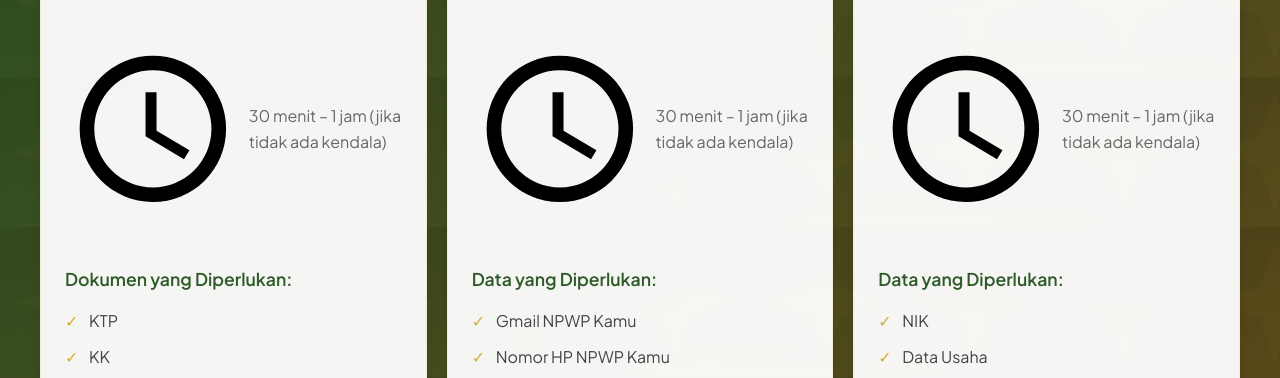
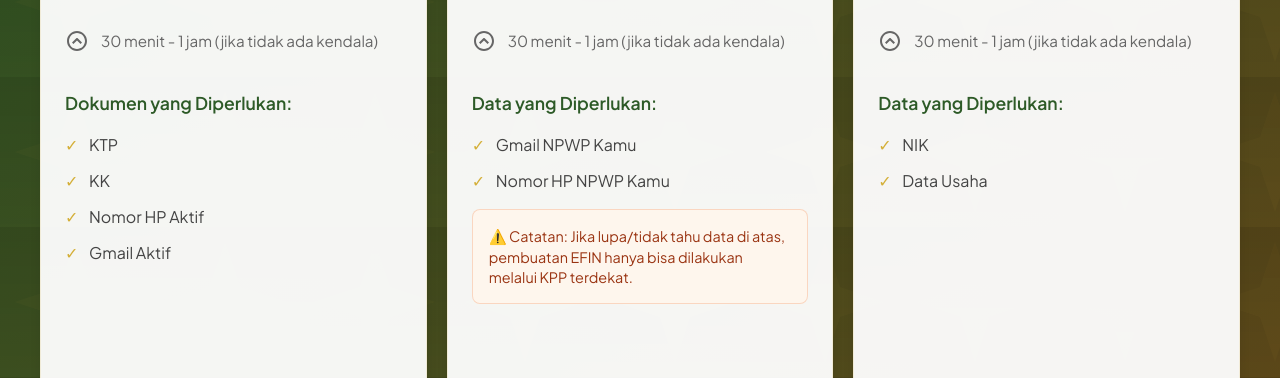
Before and after one commit to RoseRina/Jasa, a plain HTML site: page index.html in a window 1280 px wide. Shown: the part 373-751 px from the top of the page. Drawn offline with Linux system fonts and the light colour scheme.

Commit message:
Update index.html

```diff
--- a/index.html
+++ b/index.html
@@ -193,11 +193,17 @@
     .timeline {
       display: flex;
       align-items: center;
-      gap: 0.5rem;
+      gap: 0.75rem;
       color: #666;
-      font-size: 1rem;
-      margin: 1.5rem 0;
-      padding: 0.5rem 0;
+      font-size: 0.95rem;
+      margin: 1.25rem 0;
+    }
+
+    .timeline svg {
+      width: 24px;
+      height: 24px;
+      min-width: 24px;
+      fill: #666;
     }
 
     .requirements {
@@ -381,8 +387,14 @@
       }
 
       .timeline {
-        font-size: 0.95rem;
-        margin: 1.25rem 0;
+        font-size: 0.9rem;
+        gap: 0.5rem;
+      }
+
+      .timeline svg {
+        width: 20px;
+        height: 20px;
+        min-width: 20px;
       }
 
       .requirements h3 {
@@ -1060,8 +1072,10 @@
       </div>
 
       <div class="timeline">
-        <svg viewBox="0 0 24 24"><path d="M12,20A8,8 0 0,0 20,12A8,8 0 0,0 12,4A8,8 0 0,0 4,12A8,8 0 0,0 12,20M12,2A10,10 0 0,1 22,12A10,10 0 0,1 12,22C6.47,22 2,17.5 2,12A10,10 0 0,1 12,2M12.5,7V12.25L17,14.92L16.25,16.15L11,13V7H12.5Z"/></svg>
-        <span>30 menit – 1 jam (jika tidak ada kendala)</span>
+        <svg viewBox="0 0 24 24">
+          <path d="M12,2C6.5,2 2,6.5 2,12C2,17.5 6.5,22 12,22C17.5,22 22,17.5 22,12C22,6.5 17.5,2 12,2M12,20C7.59,20 4,16.41 4,12C4,7.59 7.59,4 12,4C16.41,4 20,7.59 20,12C20,16.41 16.41,20 12,20M17,13.59L12.71,9.29C12.32,8.9 11.69,8.9 11.3,9.29L7,13.59L8.41,15L12,11.41L15.59,15L17,13.59Z"/>
+        </svg>
+        <span>30 menit - 1 jam (jika tidak ada kendala)</span>
       </div>
 
       <div class="requirements">
@@ -1103,8 +1117,10 @@
       </div>
 
       <div class="timeline">
-        <svg viewBox="0 0 24 24"><path d="M12,20A8,8 0 0,0 20,12A8,8 0 0,0 12,4A8,8 0 0,0 4,12A8,8 0 0,0 12,20M12,2A10,10 0 0,1 22,12A10,10 0 0,1 12,22C6.47,22 2,17.5 2,12A10,10 0 0,1 12,2M12.5,7V12.25L17,14.92L16.25,16.15L11,13V7H12.5Z"/></svg>
-        <span>30 menit – 1 jam (jika tidak ada kendala)</span>
+        <svg viewBox="0 0 24 24">
+          <path d="M12,2C6.5,2 2,6.5 2,12C2,17.5 6.5,22 12,22C17.5,22 22,17.5 22,12C22,6.5 17.5,2 12,2M12,20C7.59,20 4,16.41 4,12C4,7.59 7.59,4 12,4C16.41,4 20,7.59 20,12C20,16.41 16.41,20 12,20M17,13.59L12.71,9.29C12.32,8.9 11.69,8.9 11.3,9.29L7,13.59L8.41,15L12,11.41L15.59,15L17,13.59Z"/>
+        </svg>
+        <span>30 menit - 1 jam (jika tidak ada kendala)</span>
       </div>
 
       <div class="requirements">
@@ -1138,8 +1154,10 @@
       </div>
 
       <div class="timeline">
-        <svg viewBox="0 0 24 24"><path d="M12,20A8,8 0 0,0 20,12A8,8 0 0,0 12,4A8,8 0 0,0 4,12A8,8 0 0,0 12,20M12,2A10,10 0 0,1 22,12A10,10 0 0,1 12,22C6.47,22 2,17.5 2,12A10,10 0 0,1 12,2M12.5,7V12.25L17,14.92L16.25,16.15L11,13V7H12.5Z"/></svg>
-        <span>30 menit – 1 jam (jika tidak ada kendala)</span>
+        <svg viewBox="0 0 24 24">
+          <path d="M12,2C6.5,2 2,6.5 2,12C2,17.5 6.5,22 12,22C17.5,22 22,17.5 22,12C22,6.5 17.5,2 12,2M12,20C7.59,20 4,16.41 4,12C4,7.59 7.59,4 12,4C16.41,4 20,7.59 20,12C20,16.41 16.41,20 12,20M17,13.59L12.71,9.29C12.32,8.9 11.69,8.9 11.3,9.29L7,13.59L8.41,15L12,11.41L15.59,15L17,13.59Z"/>
+        </svg>
+        <span>30 menit - 1 jam (jika tidak ada kendala)</span>
       </div>
 
       <div class="requirements">
```
